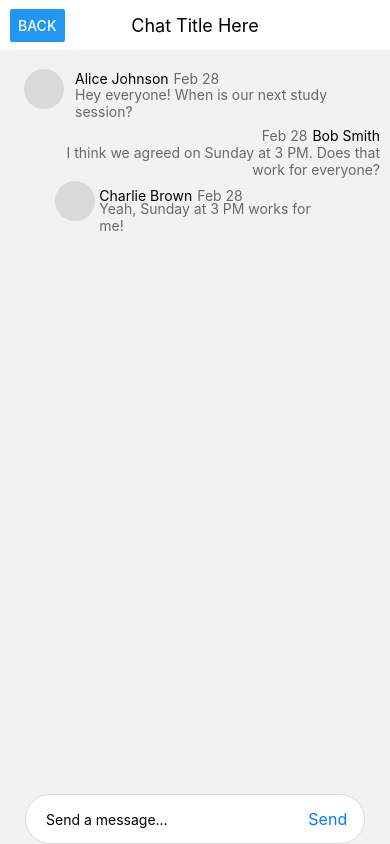
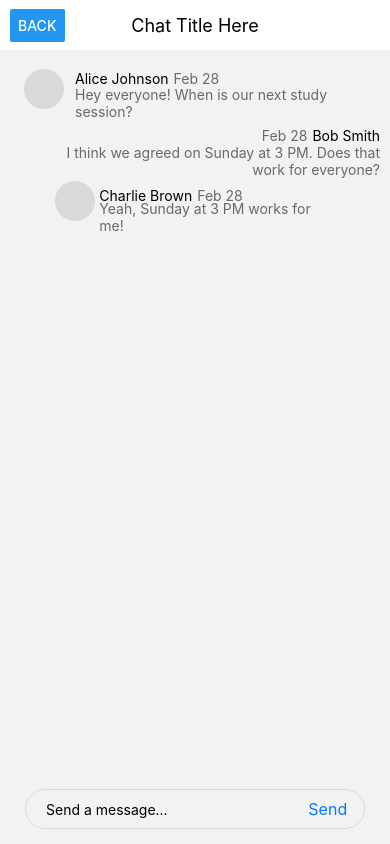
Before and after one commit to quuanng/study-group, a React Native app in the folder frontend/: screen /SingleChatScreen in a window 390 px wide. Built offline with nearby package versions, Linux system fonts and the light colour scheme.

Commit message:
Chat styling

```diff
--- a/frontend/components/ChatSendBox.tsx
+++ b/frontend/components/ChatSendBox.tsx
@@ -33,11 +33,11 @@ const ChatSendBox: React.FC<ChatSendBoxProps> = ({ sendMessage }) => {
 const styles = StyleSheet.create({
     container: {
         position: "absolute",
-        bottom: 0,
+        bottom: 15,
         left: 25,
         right: 25,
-        height: 50,
-        backgroundColor: "#ffffff",
+        height: 40,
+        backgroundColor: "#f2f2f2",
         borderColor: '#D9D9D9',
         borderWidth: 1,
         flexDirection: 'row',
```
